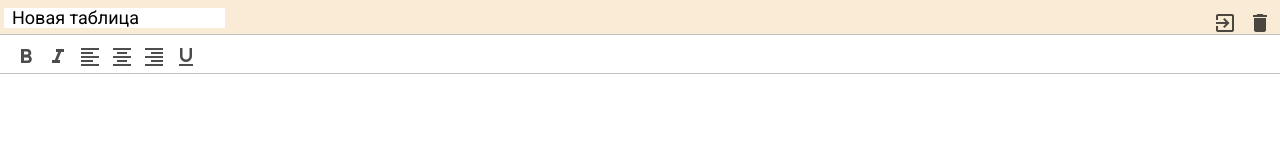
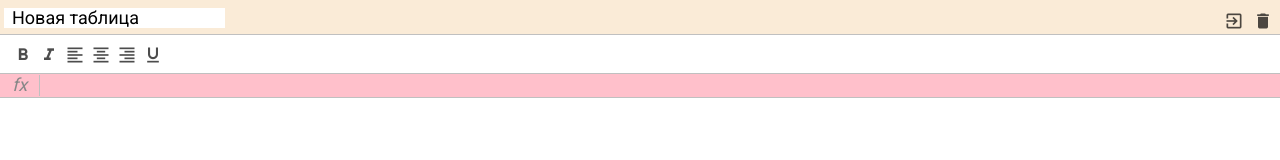
Before and after one commit to vitaly3000/excel, a website built with webpack: page src/index.html in a window 1280 px wide. Built offline with nearby package versions, Linux system fonts and the light colour scheme.

Commit message:
styled formula

```diff
--- a/src/index.html
+++ b/src/index.html
@@ -60,7 +60,10 @@
             </i>
           </div>
         </div>
-        <div class="excel__formula"></div>
+        <div class="excel__formula">
+          <div class="info">fx</div>
+          <div class="input" spellcheck="false" contenteditable></div>
+        </div>
         <div class="excel__table"></div>
       </div>
     </div>
--- a/src/scss/_mixins.scss
+++ b/src/scss/_mixins.scss
@@ -1,13 +1,13 @@
 @mixin button($color: green) {
-  height: 32px;
-  min-width: 32px;
+  height: 24px;
+  min-width: 24px;
   padding: 3px;
   text-align: center;
   position: relative;
   display: inline-block;
   color: rgba(#000000, 0.7);
   & i {
-    font-size: 24px;
+    font-size: 20px;
   }
   &:active,
   &.active {
--- a/src/scss/_variables.scss
+++ b/src/scss/_variables.scss
@@ -1,3 +1,5 @@
 $header-height: 34px;
 $toolbar-height: 40px;
+$formula-height: 24px;
 $border-color: #c0c0c0;
+$info-ccell-width: 40px;
--- a/src/scss/formula.scss
+++ b/src/scss/formula.scss
@@ -0,0 +1,28 @@
+@import "variables";
+@import "mixins";
+.excel__formula {
+  position: absolute;
+  left: 0;
+  right: 0;
+  top: $header-height + $toolbar-height;
+  height: $formula-height;
+  background: pink;
+  display: flex;
+  align-items: center;
+  border-bottom: 1px solid $border-color;
+  .info {
+    font-size: 18px;
+    text-align: center;
+    font-style: italic;
+    border-right: 1px solid $border-color;
+    min-width: $info-ccell-width;
+  }
+  .input {
+    padding: 4px;
+    font-size: 12px;
+    outline: none;
+    width: 100%;
+    height: 100%;
+    color: #000;
+  }
+}
--- a/src/scss/index.scss
+++ b/src/scss/index.scss
@@ -18,4 +18,5 @@ body {
 
 .excel {
   position: relative;
+  color: #888;
 }
```
